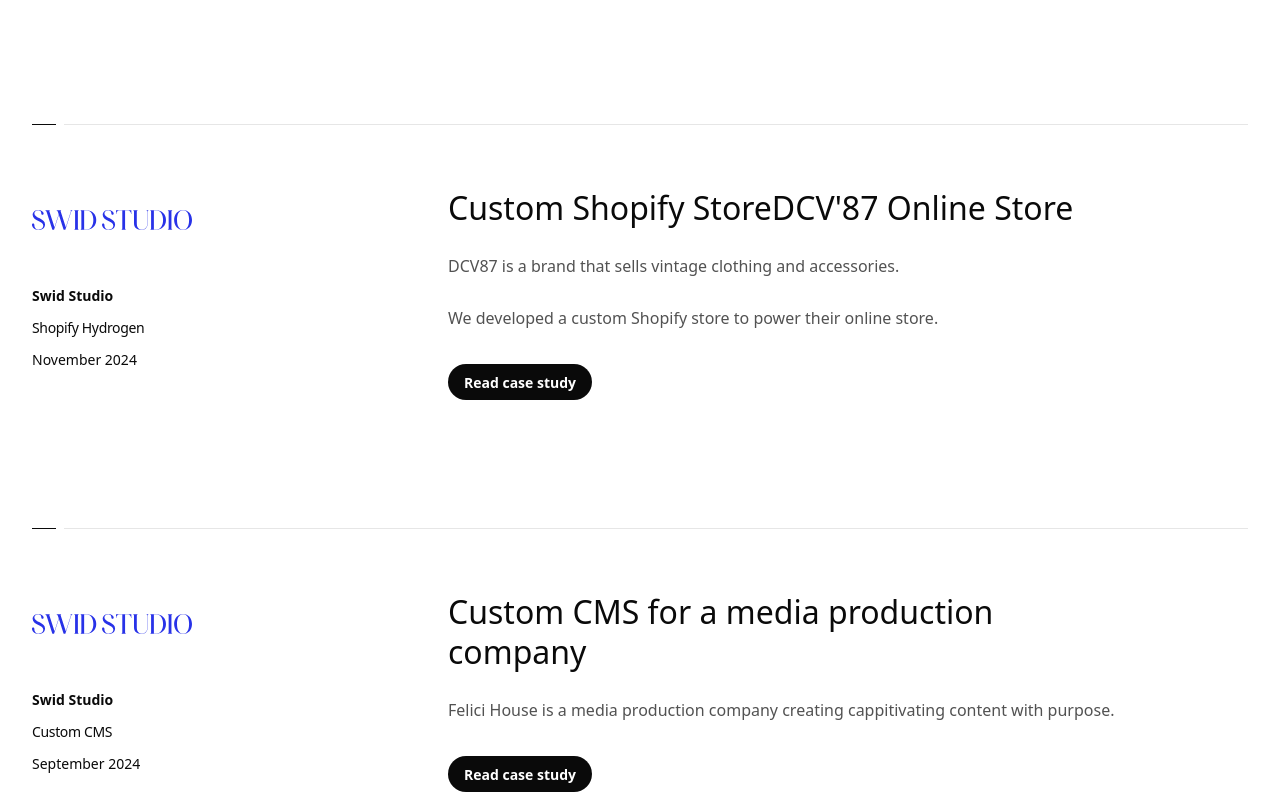
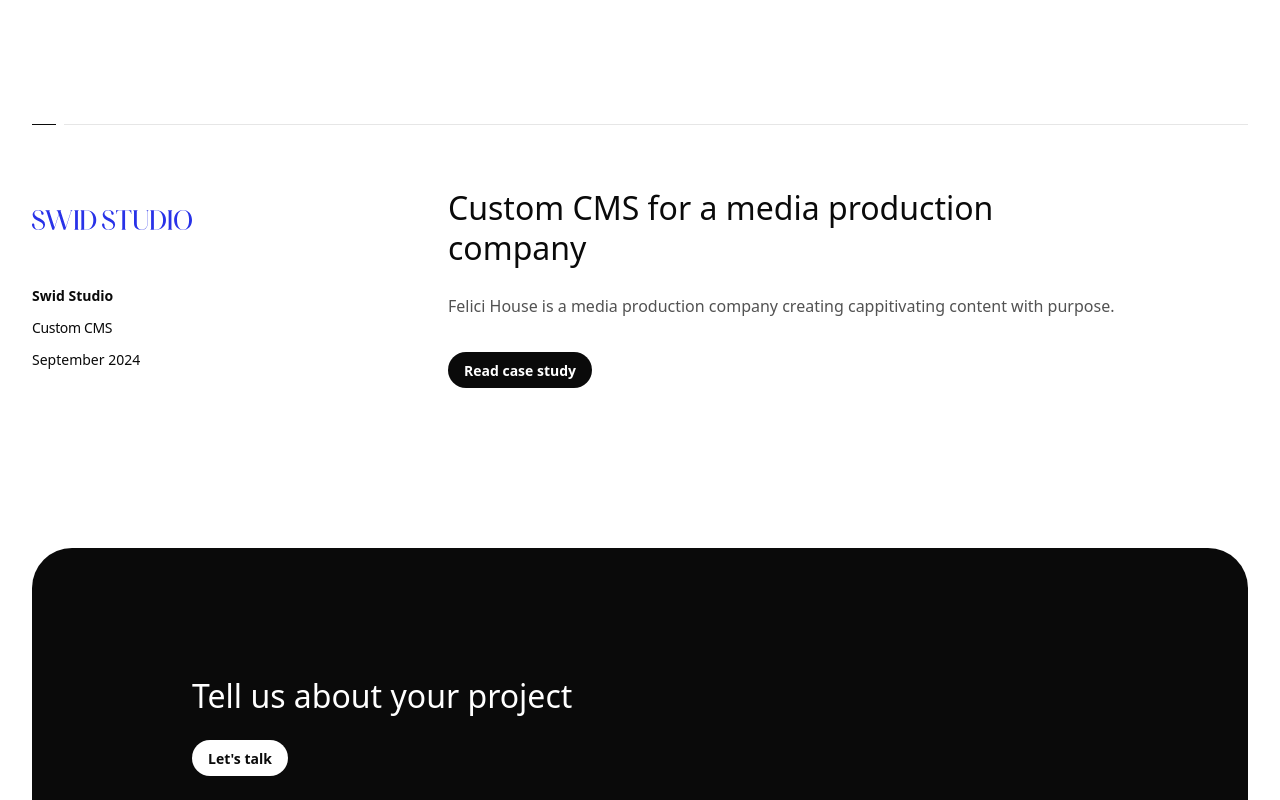
Before and after one commit to Codisans/tailwind-plus-codisans, a Next.js app: page /en/work in a window 1280 px wide. Shown: the part 2000-2800 px from the top of the page. Built offline with nearby package versions, Linux system fonts and the light colour scheme.

Commit message:
chore: hide dcv

```diff
--- a/src/app/[locale]/work/wrapper.tsx
+++ b/src/app/[locale]/work/wrapper.tsx
@@ -6,7 +6,6 @@
 import { PageIntro } from '@/components/PageIntro'
 import { PageLinks } from '@/components/PageLinks'
 import { RootLayout } from '@/components/RootLayout'
-import { formatDate } from '@/lib/formatDate'
 import { type CaseStudy, type MDXEntry, loadCaseStudies } from '@/lib/mdx'
 import { getTranslations } from 'next-intl/server'
 
--- a/src/lib/mdx.ts
+++ b/src/lib/mdx.ts
@@ -13,8 +13,8 @@
 import * as keaiEs from '../app/[locale]/work/keai/page.es.mdx'
 import * as laTorreAmbulanteEn from '../app/[locale]/work/la-torre-ambulante/page.en.mdx'
 import * as laTorreAmbulanteEs from '../app/[locale]/work/la-torre-ambulante/page.es.mdx'
-import * as dcv87En from '../app/[locale]/work/dcv87/page.en.mdx'
-import * as dcv87Es from '../app/[locale]/work/dcv87/page.es.mdx'
+// import * as dcv87En from '../app/[locale]/work/dcv87/page.en.mdx'
+// import * as dcv87Es from '../app/[locale]/work/dcv87/page.es.mdx'
 import * as swidStudioEn from '../app/[locale]/work/swid-studio/page.en.mdx'
 import * as swidStudioEs from '../app/[locale]/work/swid-studio/page.es.mdx'
 import * as feliciHouseEn from '../app/[locale]/work/felici-house/page.en.mdx'
@@ -110,11 +110,11 @@
       module: laTorreAmbulanteEn,
       metadata: (laTorreAmbulanteEn as any).caseStudy as CaseStudy,
     },
-    {
-      slug: 'dcv87',
-      module: dcv87En,
-      metadata: (dcv87En as any).caseStudy as CaseStudy,
-    },
+    // {
+    //   slug: 'dcv87',
+    //   module: dcv87En,
+    //   metadata: (dcv87En as any).caseStudy as CaseStudy,
+    // },
     {
       slug: 'felici-house',
       module: feliciHouseEn,
@@ -137,11 +137,11 @@
       module: laTorreAmbulanteEs,
       metadata: (laTorreAmbulanteEs as any).caseStudy as CaseStudy,
     },
-    {
-      slug: 'dcv87',
-      module: dcv87Es,
-      metadata: (dcv87Es as any).caseStudy as CaseStudy,
-    },
+    // {
+    //   slug: 'dcv87',
+    //   module: dcv87Es,
+    //   metadata: (dcv87Es as any).caseStudy as CaseStudy,
+    // },
     {
       slug: 'felici-house',
       module: feliciHouseEs,
```
